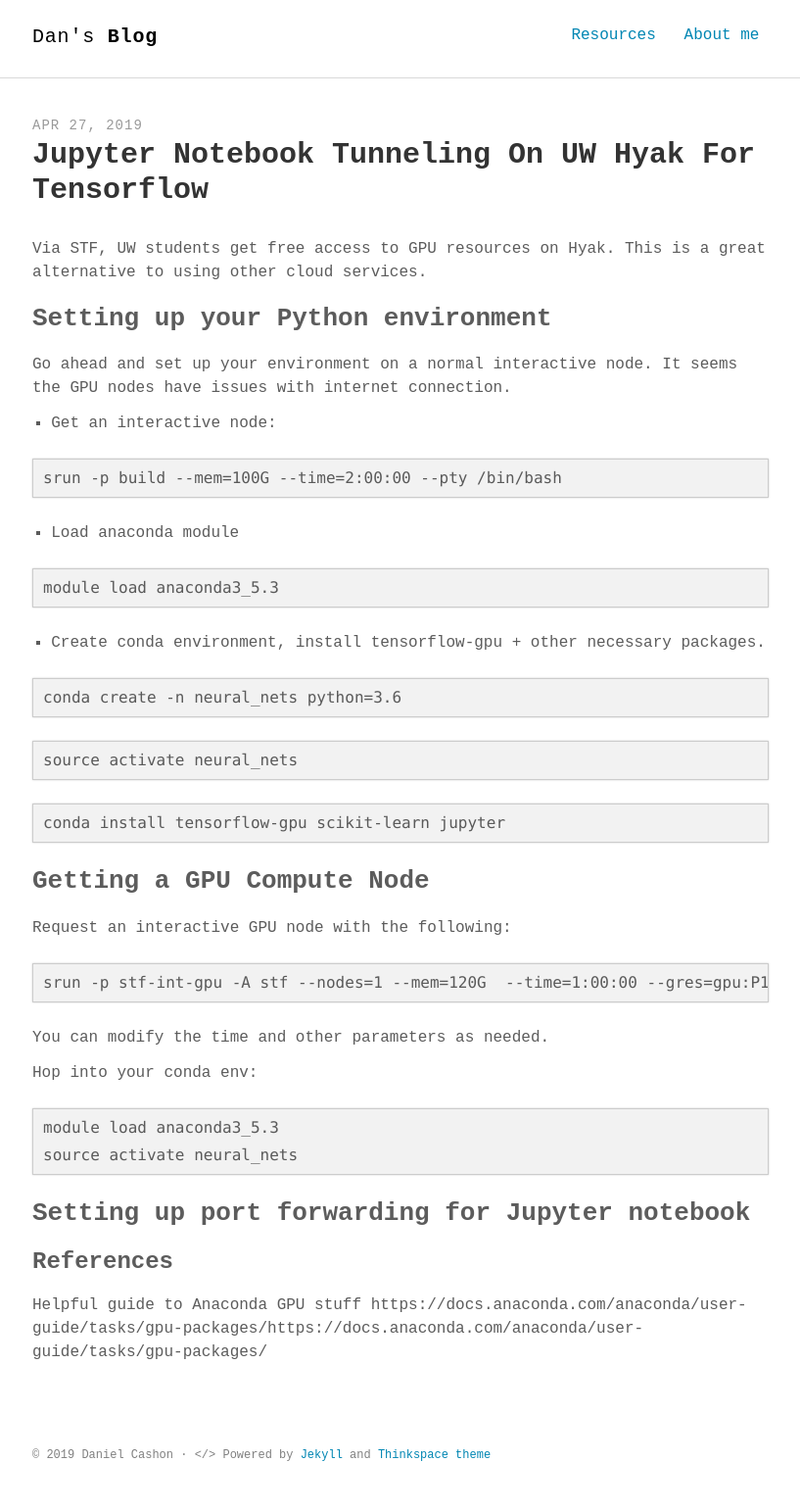
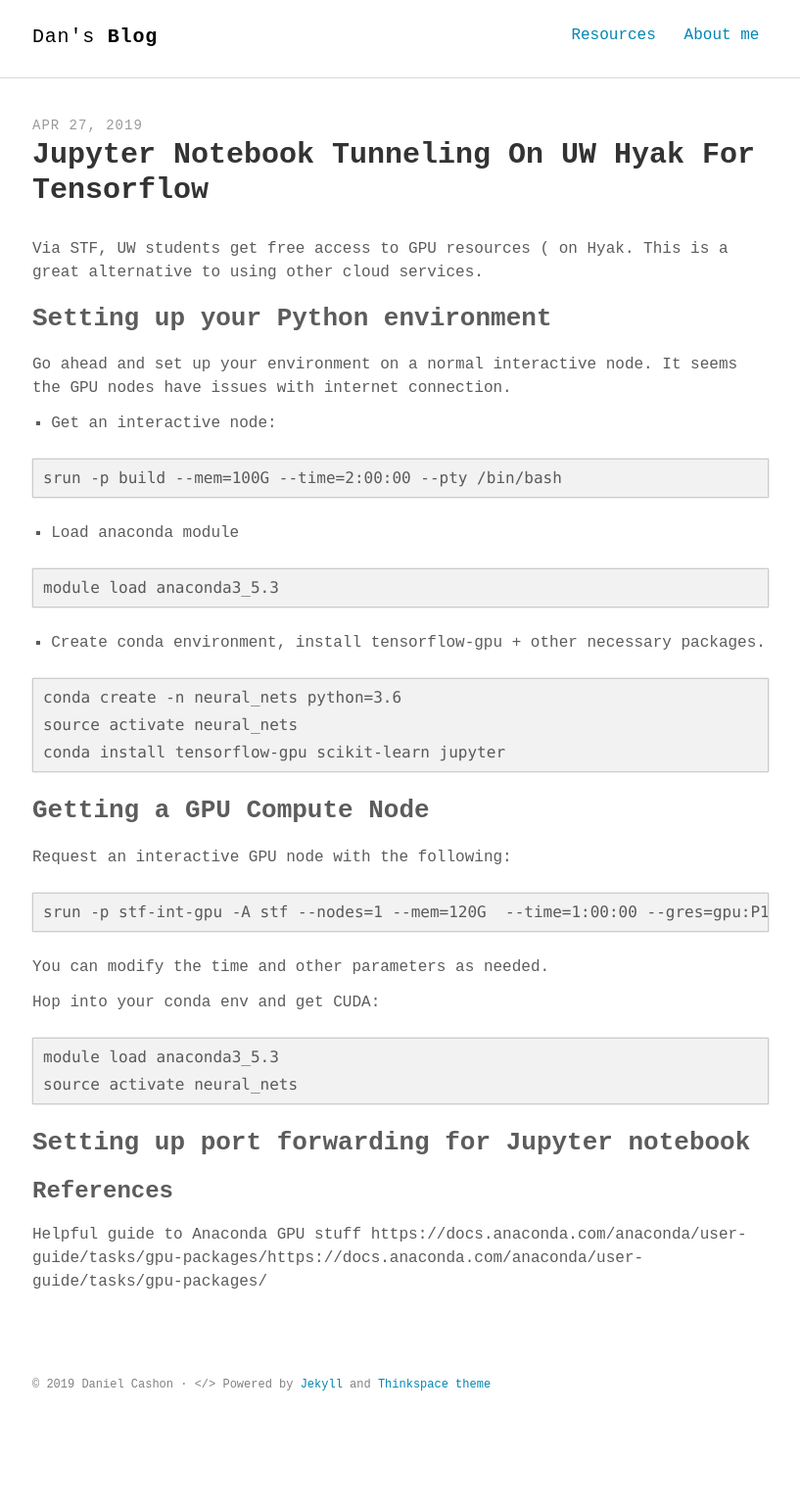
Before and after one commit to dcashon/dcashon.github.io, a Jekyll site: the page built from _posts/2019-04-27-guide_to_tensorflow_on_UW_hyak.md, in a window 1280 px wide. Shown: the whole page at 98% size, without its empty margins (231-1048 px from the left). Built offline with Jekyll 4.4.1, drawn with Linux system fonts in a browser that asks for light colours; some web fonts are replaced; after the commit the page ends 1470 px from its top, so only the background shows below that.

Commit message:
Update 2019-04-27-guide_to_tensorflow_on_UW_hyak.md

```diff
--- a/_posts/2019-04-27-guide_to_tensorflow_on_UW_hyak.md
+++ b/_posts/2019-04-27-guide_to_tensorflow_on_UW_hyak.md
@@ -6,7 +6,7 @@ description: "Jupyter Notebook Tunneling On UW Hyak For Tensorflow"
 keywords: "dummy content"
 ---
 
-Via STF, UW students get free access to GPU resources on Hyak. This is a great alternative to using other cloud services.
+Via STF, UW students get free access to GPU resources ( on Hyak. This is a great alternative to using other cloud services.
 
 ## Setting up your Python environment
 
@@ -28,11 +28,7 @@ module load anaconda3_5.3
 
 ~~~~
 conda create -n neural_nets python=3.6
-~~~~
-~~~~
 source activate neural_nets
-~~~~
-~~~~
 conda install tensorflow-gpu scikit-learn jupyter
 ~~~~
 
@@ -47,12 +43,11 @@ srun -p stf-int-gpu -A stf --nodes=1 --mem=120G  --time=1:00:00 --gres=gpu:P100:
 
 You can modify the time and other parameters as needed.
 
-Hop into your conda env:
+Hop into your conda env and get CUDA:
 ~~~~
 module load anaconda3_5.3
 source activate neural_nets
 ~~~~
-
 
 
 ## Setting up port forwarding for Jupyter notebook
```
